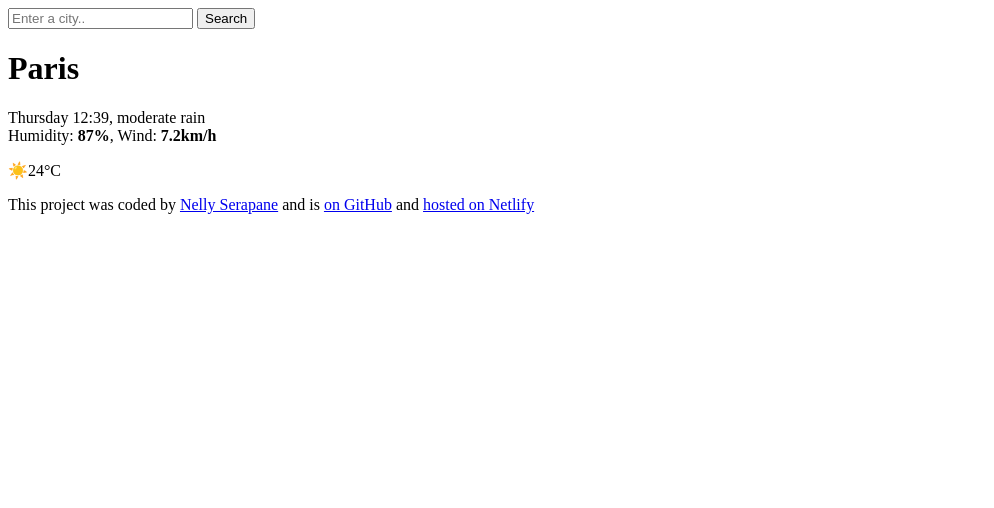
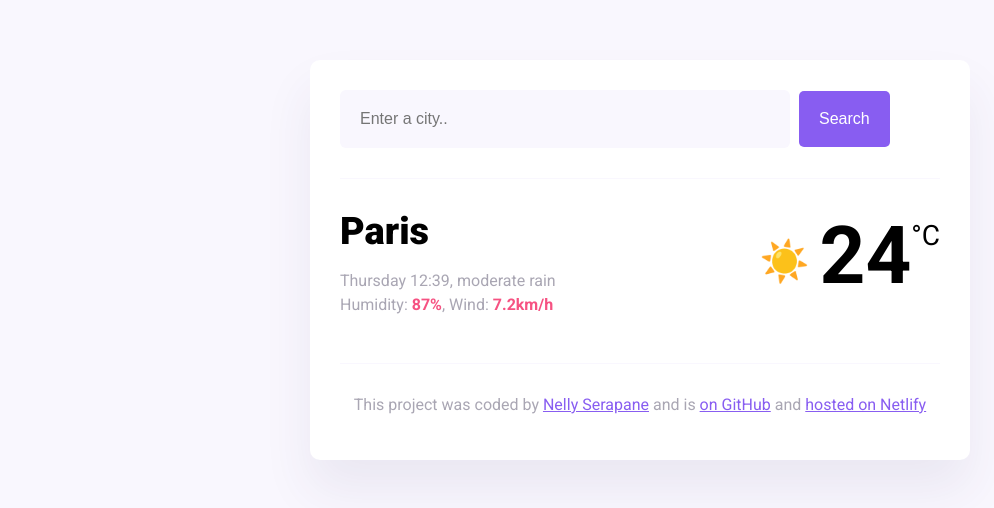
Before and after one commit to kea-nelly/lesson-6-homework, a plain HTML site: page index.html in a window 1280 px wide. Shown: the whole page, without its empty margins (0-994 px from the left). Drawn offline with nearby package versions, Linux system fonts and the light colour scheme.

Commit message:
updated structure

```diff
--- a/index.html
+++ b/index.html
@@ -10,7 +10,7 @@
       rel="stylesheet"
     />
     <script src="https://cdn.jsdelivr.net/npm/axios@1.1.2/dist/axios.min.js"></script>
-    <link rel="stylesheet" href="src/styles.css" />
+    <link rel="stylesheet" href="src/style.css" />
     <title>My weather application</title>
   </head>
   <body>
@@ -47,9 +47,11 @@
       <footer>
         <p>
           This project was coded by
-          <a href="#" target="kealeboga.serapane24@gmail.com">Nelly Serapane</a>
+          <a href="https://github.com/kea-nelly" target="_blank"
+            >Nelly Serapane</a
+          >
           and is
-          <a href="#" target="https://github.com/kea-nelly"> on GitHub</a> and
+          <a href="#" target="_blank"> on GitHub</a> and
           <a href="#" target="https://neon-moonbeam-fff5c1.netlify.app"
             >hosted on Netlify</a
           >
--- a/src/style.css
+++ b/src/style.css
@@ -1,7 +1,6 @@
 body {
   background: #f9f7fe;
   font-family: "Roboto", sans-serif;
-  text-align: center;
 }
 
 a {
```
